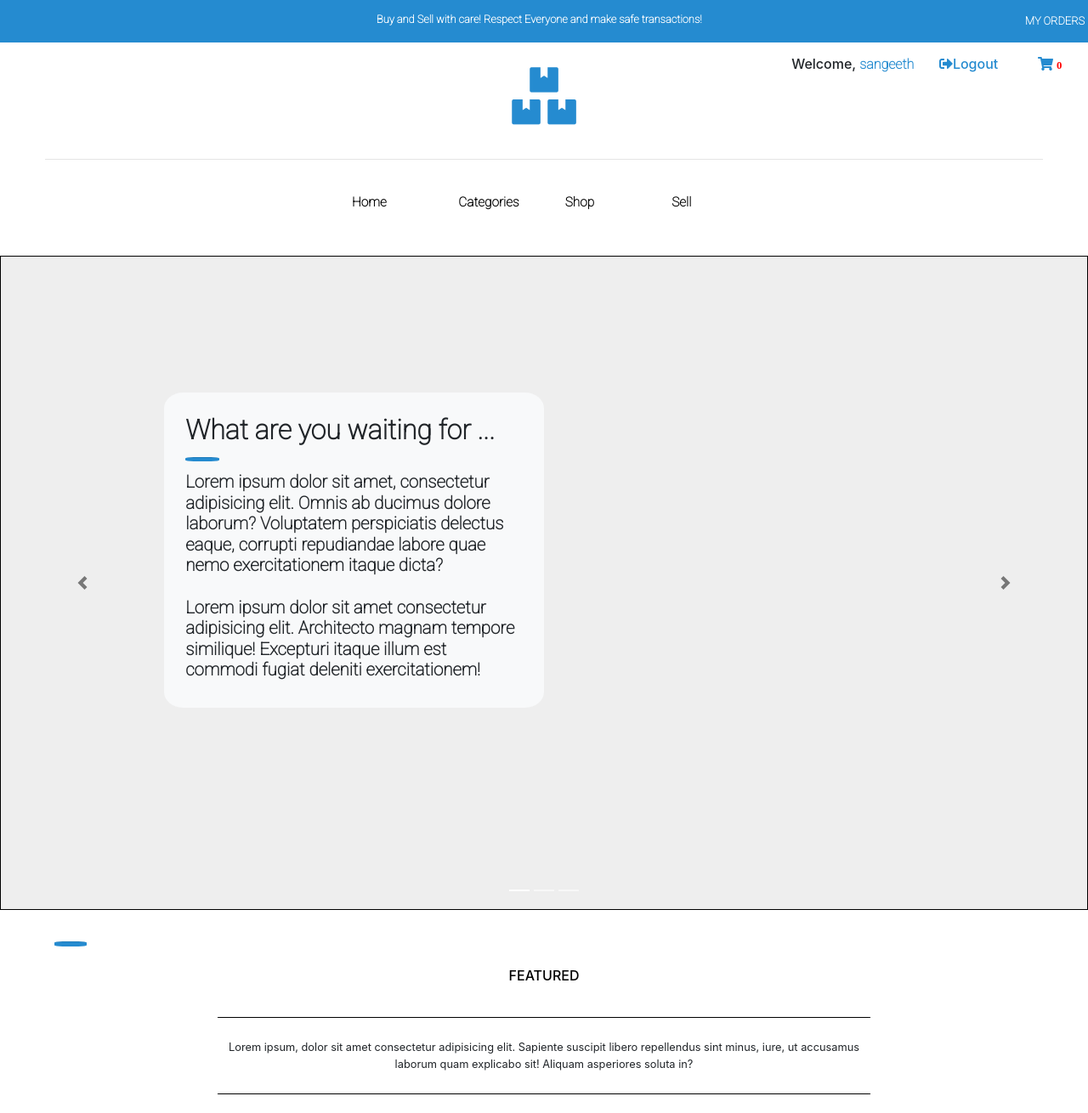
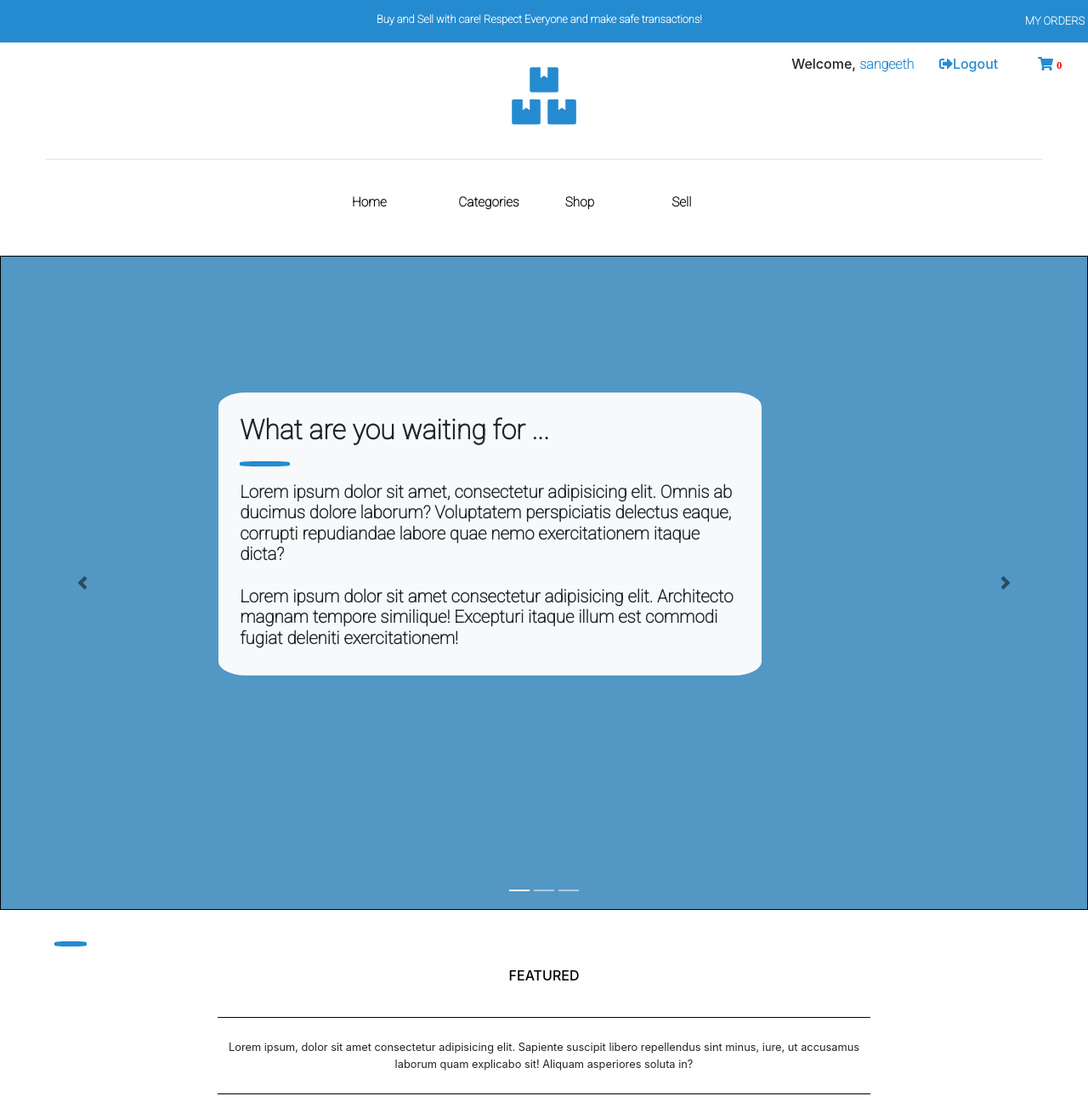
Before and after one commit to sangeeth-subramoniam/sellify, a Django app: page / in a window 1280 px wide. Shown: the top 1310 px of the page at 85% size. Run offline with Django 3.2, Linux system fonts and the light colour scheme; a user stored in the database is signed in; data comes from the database, SQL or seed files in the repository; both versions use the stored data as it was after the commit; parts of the project's set-up code (start-up, migrations or seed data) failed here and were passed over; some libraries are stand-ins or nearby versions.

Commit message:
homepage css update

```diff
--- a/static/css/base.css
+++ b/static/css/base.css
@@ -215,7 +215,7 @@ hr{
     padding: 0%;
     overflow-x: hidden;
     overflow-y: hidden;
-    background-color: #eee;
+    background-color: rgb(83, 151, 196) !important;
 }
 
 .bgtext{
@@ -223,9 +223,9 @@ hr{
     font-size: 1.8em;
     padding: 2%;
     margin: 12.5% 0%;
-    width: 35%;
+    width: 50%;
     height: 75%;
-    margin-left: 15%;
+    margin-left: 20%;
     border-radius: 5%;
     background-color: #f8f9fa;
 }
```
Also changed, not shown: db.sqlite3.
